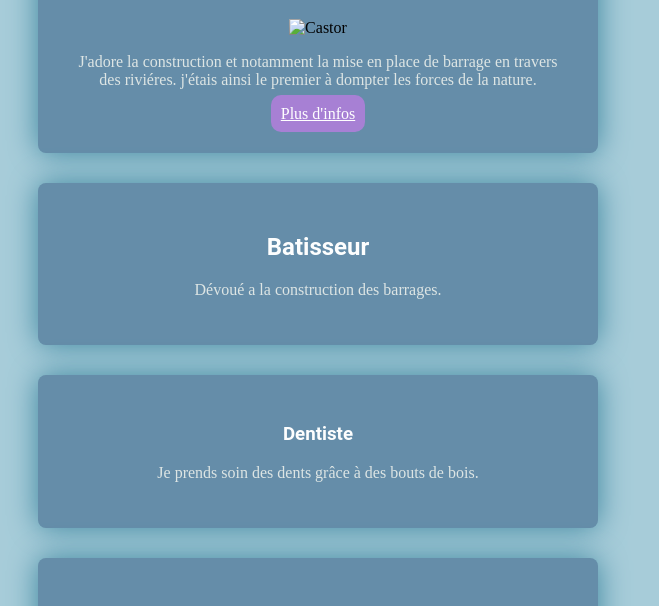
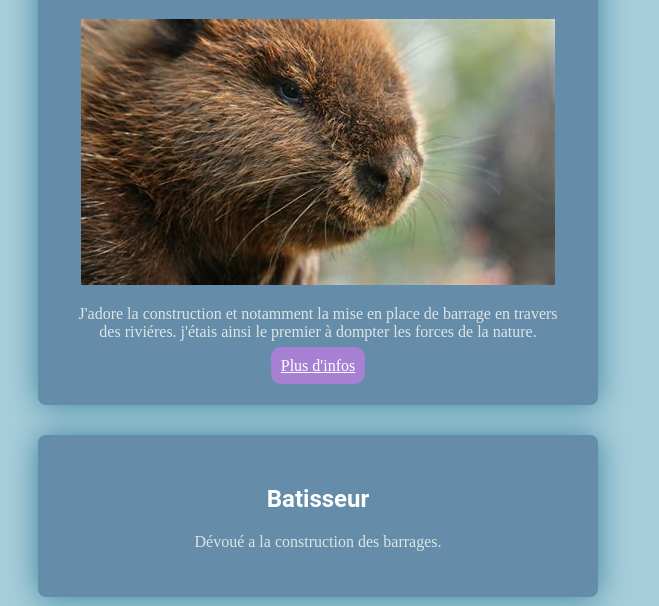
Before and after one commit to YoannPommerolle/my-profile-, a plain HTML site: page index.html in a window 1280 px wide. Shown: the part 122-728 px from the top of the page, without its empty margins (0-659 px from the left). Drawn offline with Linux system fonts and the light colour scheme.

Commit message:
Update index.html

```diff
--- a/index.html
+++ b/index.html
@@ -9,7 +9,7 @@
 </head>
 <body>
 <div>	<h1> Salut c'est le castor </h1>
-<img src="images/th.jpg" alt="Castor">
+<img src="images/profile-picture.jpg" alt="Castor">
 <p> J'adore la construction et notamment la mise en place de barrage en travers des riviéres. j'étais ainsi le premier à dompter les forces de la nature.   </p>
 <a href="https://fr.wikipedia.org/wiki/Castor_(animal)">Plus d'infos
 </a></div>
```
